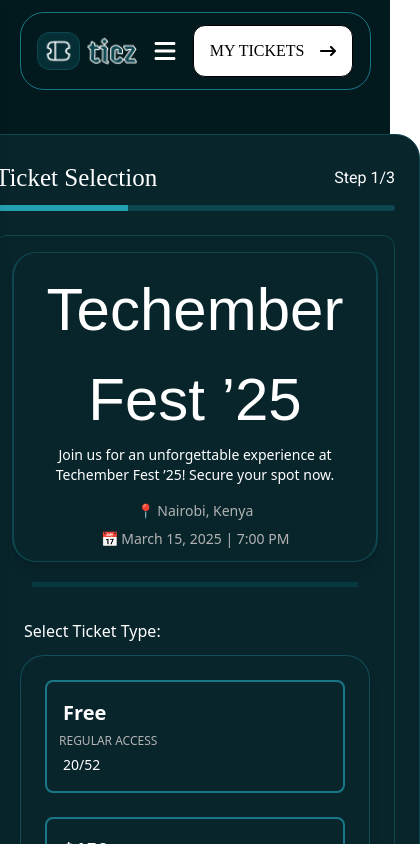
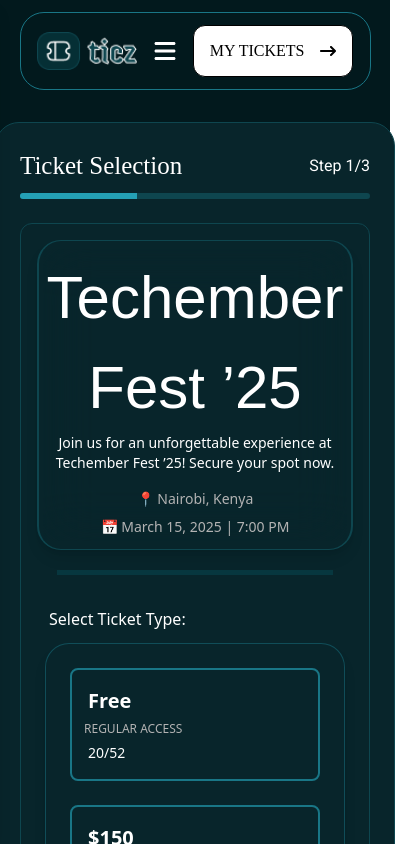
Before and after one commit to ShiRaw11/Ticket-Generator, a React (Vite) app: page / in a window 390 px wide. Shown: the top 844 px of the page, 420 px wide, since content can reach past the window. Built offline with nearby package versions, Linux system fonts and the light colour scheme; a web font is replaced by a local one.

Commit message:
responsive

```diff
--- a/src/pages/SelectTicket.jsx
+++ b/src/pages/SelectTicket.jsx
@@ -49,7 +49,7 @@ function SelectTicket() {
           </div>
 
           <div className="flex justify-center  w-full min-h-full">
-            <Card cardStyle={" w-[450px] md:w-[600px] p-[24px] m-[32px]"}
+            <Card cardStyle={" w-[400px] md:w-[600px] p-[24px] md:m-[32px] m-[20px]"}
           children={
             <div>
               <ProgressHeader title="Ticket Selection" step={1} />
```
